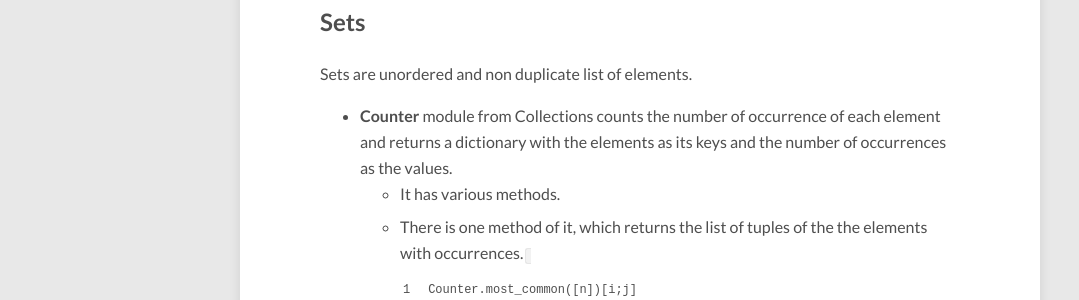
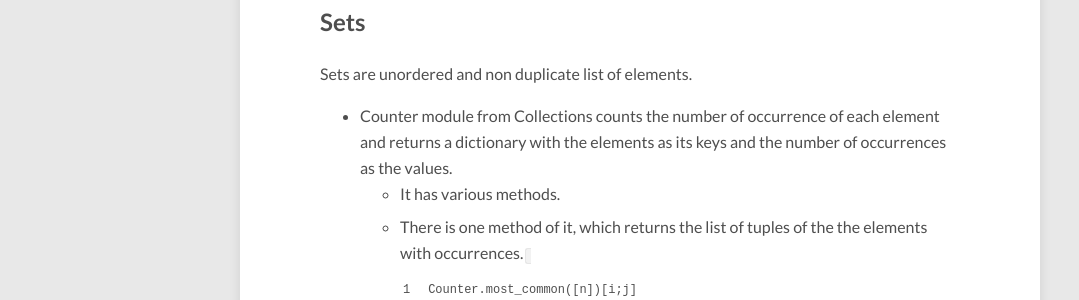
Before and after one commit to enigmanshu/Portfolio, a Jekyll site: the page built from _posts/2016-05-25-Python-HandBook.md, in a window 1280 px wide and 900 px high, scrolled down 3008 px. Shown: the part 154-454 px from the top of the window, without its empty margins (0-1079 px from the left). Built offline with Jekyll 4.4.1, drawn with Linux system fonts in a browser that asks for light colours; nearby versions of some CDN libraries; comment, search, counter and statistics services are not loaded.

Commit message:
sets ul: removed bold after *

```diff
--- a/_posts/2016-05-25-Python-HandBook.md
+++ b/_posts/2016-05-25-Python-HandBook.md
@@ -40,6 +40,6 @@ image:
 
 ## Sets
 Sets are unordered and non duplicate list of elements.
-* **Counter** module from Collections counts the number of occurrence of each element and returns a dictionary with the elements as its keys and the number of occurrences as the values.
+* Counter module from Collections counts the number of occurrence of each element and returns a dictionary with the elements as its keys and the number of occurrences as the values.
     * It has various methods.
     * There is one method of it, which returns the list of tuples of the the elements with occurrences. `Counter.most_common([n])[i;j]` Returns a sub list of n most common elements
```
